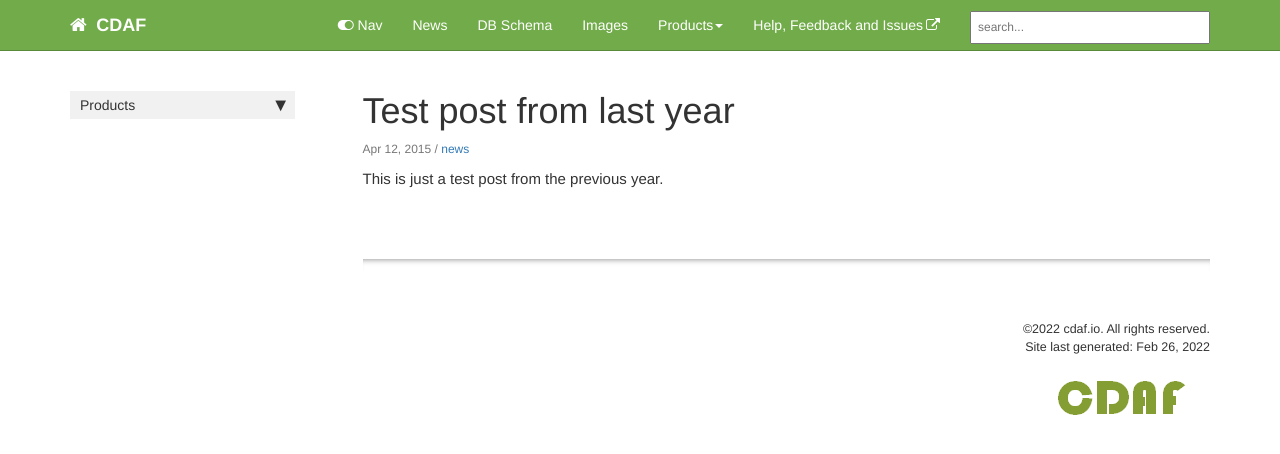
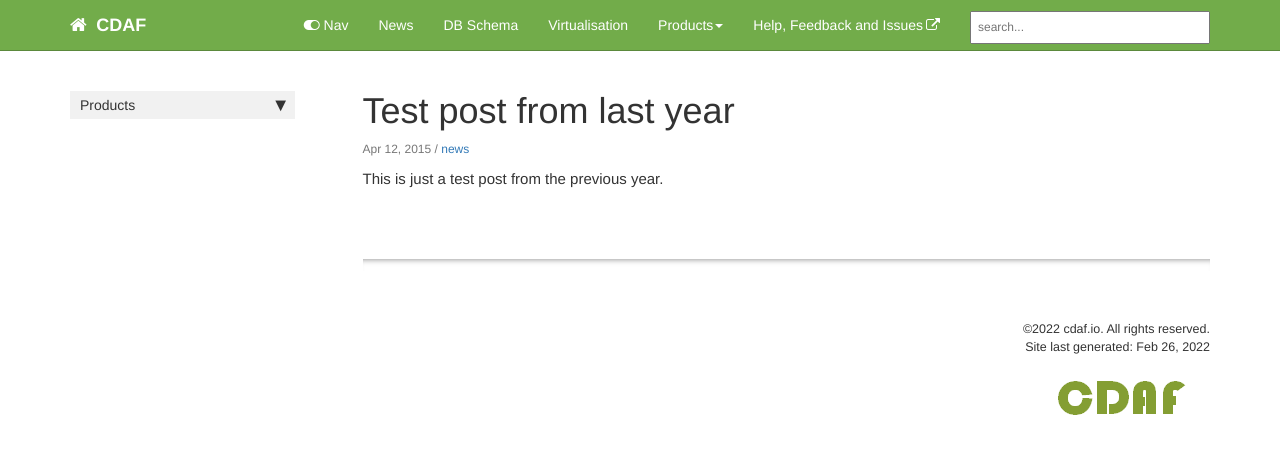
Before and after one commit to cdaf/docs.cdaf.io, a Jekyll site: the page built from _posts/2015-04-12-test-post-last-year.md, in a window 1280 px wide. Shown: the top 454 px of the page. Built offline with Jekyll 4.4.1, drawn with Linux system fonts in a browser that asks for light colours; comment, search, counter and statistics services are not loaded.

Commit message:
Rename images product to Virtualisation

```diff
--- a/_data/topnav.yml
+++ b/_data/topnav.yml
@@ -7,7 +7,7 @@ topnav:
       url: /news
     - title: DB Schema
       url: /p1_landing_page.html
-    - title: Images
+    - title: Virtualisation
       url: /p2_landing_page.html
 
 #Topnav dropdowns
@@ -20,7 +20,7 @@ topnav_dropdowns:
           url: /mydoc_introduction.html
         - title: DB Schema
           url: /p1_landing_page.html
-        - title: Images
+        - title: Virtualisation
           url: /p2_landing_page.html
 
 # Copyright 2021 Google LLC
```
